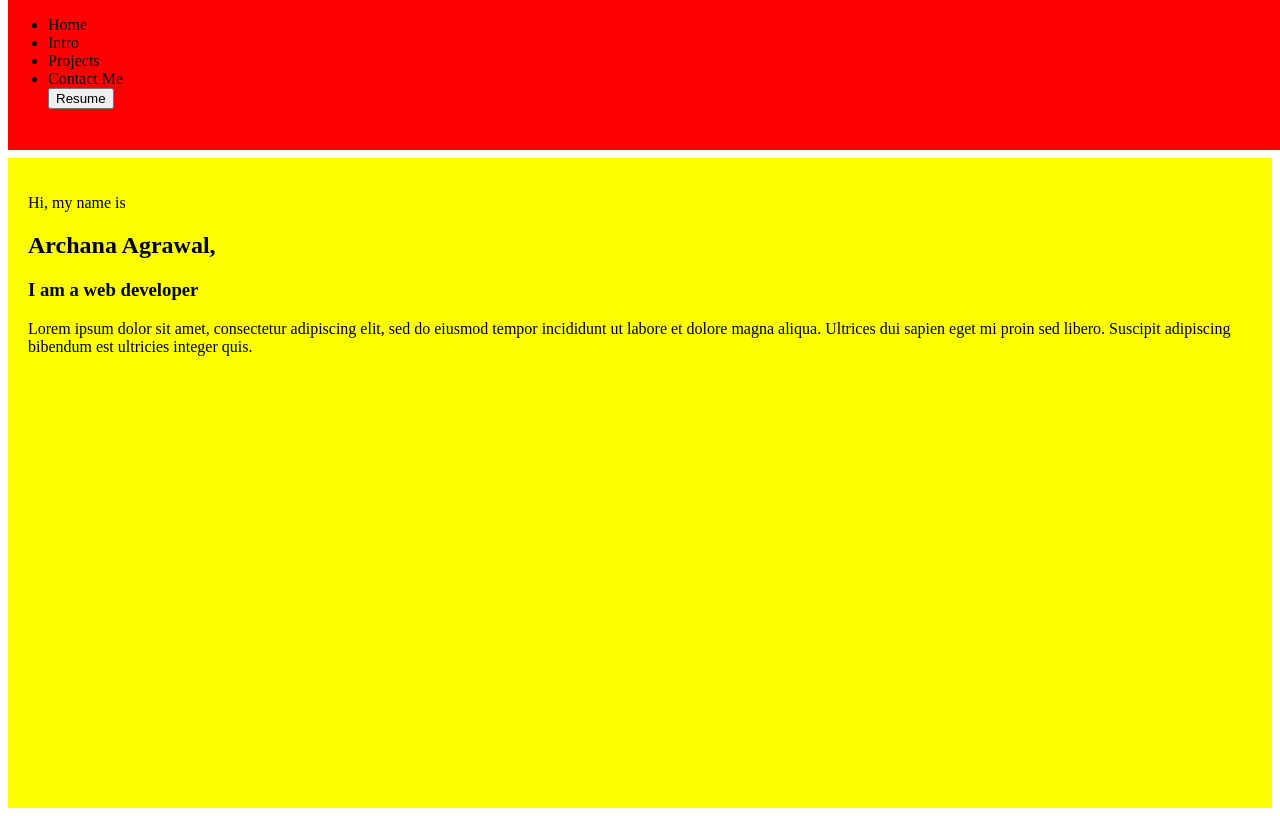
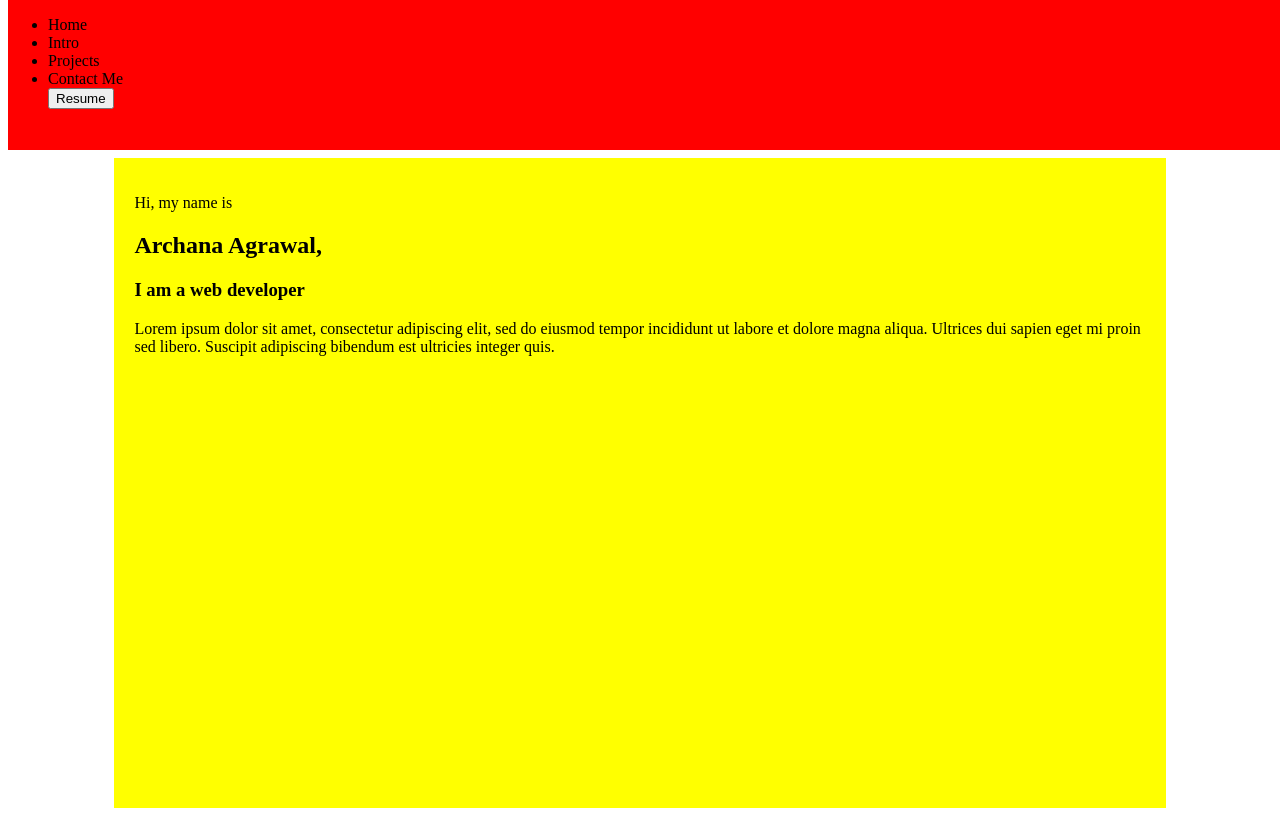
Before and after one commit to archa-agrawal/dev-portfolio, a Gatsby site: page / in a window 1280 px wide. Built offline with nearby package versions, Linux system fonts and the light colour scheme; Gatsby itself is replaced by a stand-in of ours.

Commit message:
made improvements to scss

```diff
--- a/src/components/shared/layout.scss
+++ b/src/components/shared/layout.scss
@@ -11,13 +11,12 @@
     scroll-snap-type: y mandatory;
     overflow: auto;
     > div{
-      width: 100%;
+      width: 80%;
       min-height: calc(100vh - $nav-height);
       height: auto;
       margin: 0 auto;
       padding: 20px;
       scroll-snap-align: start;
-      overflow-x: hidden;
     }
   }
 }
```
